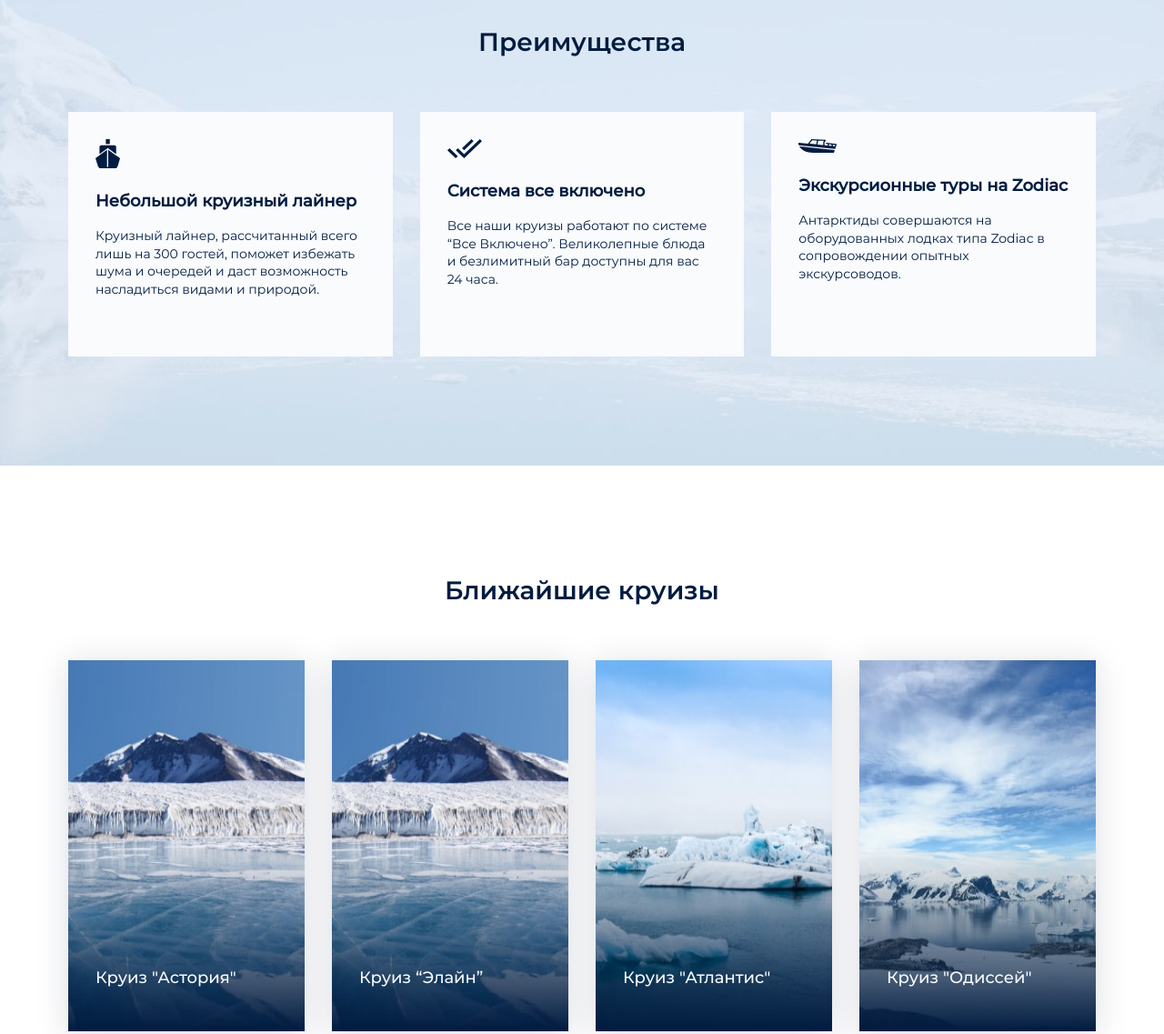
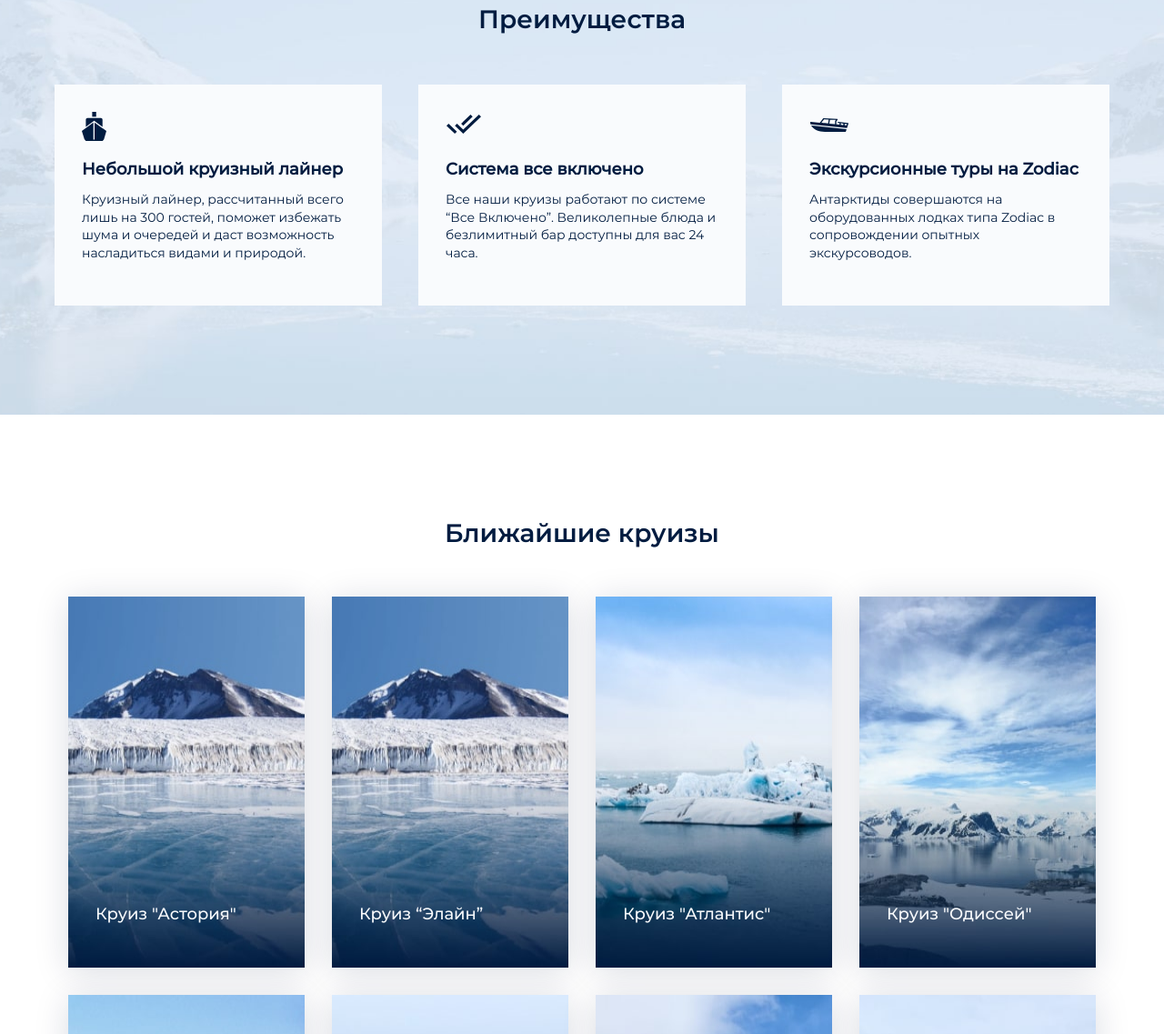
Before and after one commit to alexander-drach/html-academy-antarctic, a plain HTML site: page index.html in a window 1280 px wide. Shown: the part 1300-2437 px from the top of the page at 91% size. Drawn offline with Linux system fonts and the light colour scheme; files whose address does not match are found by name.

Commit message:
Пиксель перфект Desktop: шапка, путешествие, преимущества, заголовок ближайшие круизы

```diff
--- a/css/style.css
+++ b/css/style.css
@@ -128,13 +128,13 @@ input[type="submit"] {
 .main-menu {
     display: flex;
     flex-wrap: wrap;
-    max-width: 590px;
+    max-width: 630px;
     font-family: "Montserrat-Medium";
     white-space: nowrap;
 }
 
 .main-menu__item {
-    margin-right: 30px;
+    margin-right: 34px;
 }
 
 .main-menu__item:last-child {
@@ -151,14 +151,14 @@ input[type="submit"] {
 }
 
 .promo {
-    padding: 175px 0 280px 100px;
+    padding: 197px 0 257px 190px;
 }
 
 .promo__title {
     font-size: 54px;
     font-family: "Montserrat-Bold";
     color: #F9FBFD;
-    margin-bottom: 30px;
+    margin-bottom: 13px;
     font-weight: 700;
 }
 
@@ -247,12 +247,13 @@ input[type="submit"] {
 
 .intro__desc {
     flex: 1;
-    margin-right: 90px;
+    margin-right: 88px;
     line-height: 1.5;
+    padding-top: 56px;
 }
 
 .intro .title-section {
-    margin-bottom: 20px;
+    margin-bottom: 25px;
     text-align: left;
 }
 
@@ -269,47 +270,60 @@ input[type="submit"] {
     background-repeat: no-repeat;
     background-size: cover;
     background-position: center;
+    padding-top: 113px;
+}
+
+.features .title-section {
+    margin-bottom: 55px;
 }
 
 .features-list {
     display: flex;
+    justify-content: space-between;
 }
 
 .features-list__item {
-    flex: 1;
+    width: 360px;
     background-color: #F9FBFD;
-    padding: 30px 30px 50px 30px;
-    margin-left: 15px;
-    margin-right: 15px;
+    padding: 30px 30px 34px 30px;
+    /*margin-left: 15px;*/
+    /*margin-right: 15px;*/
 }
 
 .features-list__icon {
     background-repeat: no-repeat;
     background-size: cover;
-    margin-bottom: 25px;
 }
 
 .features-list__icon_desc {
     width: 27px;
     height: 32px;
     background-image: url(../svg/icon-feature-desc.svg);
+    margin-bottom: 20px;
 }
 
 .features-list__icon_allinclusive {
     width: 38px;
     height: 21px;
     background-image: url(../svg/icon-feature-allinclusive.svg);
+    margin-top: 3px;
+    margin-bottom: 28px;
+    margin-left: 1px;
 }
 
 .features-list__icon_zodiac {
     width: 42px;
     height: 15px;
     background-image: url(../svg/icon-feature-zodiac.svg);
+    margin-top: 7px;
+    margin-bottom: 30px;
+    margin-left: 1px;
 }
 
 .features-list__title {
     font-size: 18px;
     font-family: "Montserrat-Medium";
+    margin-bottom: 13px;
 }
 
 .features-list__desc {
@@ -320,6 +334,14 @@ input[type="submit"] {
 /* features end */
 
 /* goods */
+
+.goods {
+    padding-top: 113px;
+}
+
+.goods .title-section {
+    margin-bottom: 53px;
+}
 
 .goods-list {
     display: flex;
```
